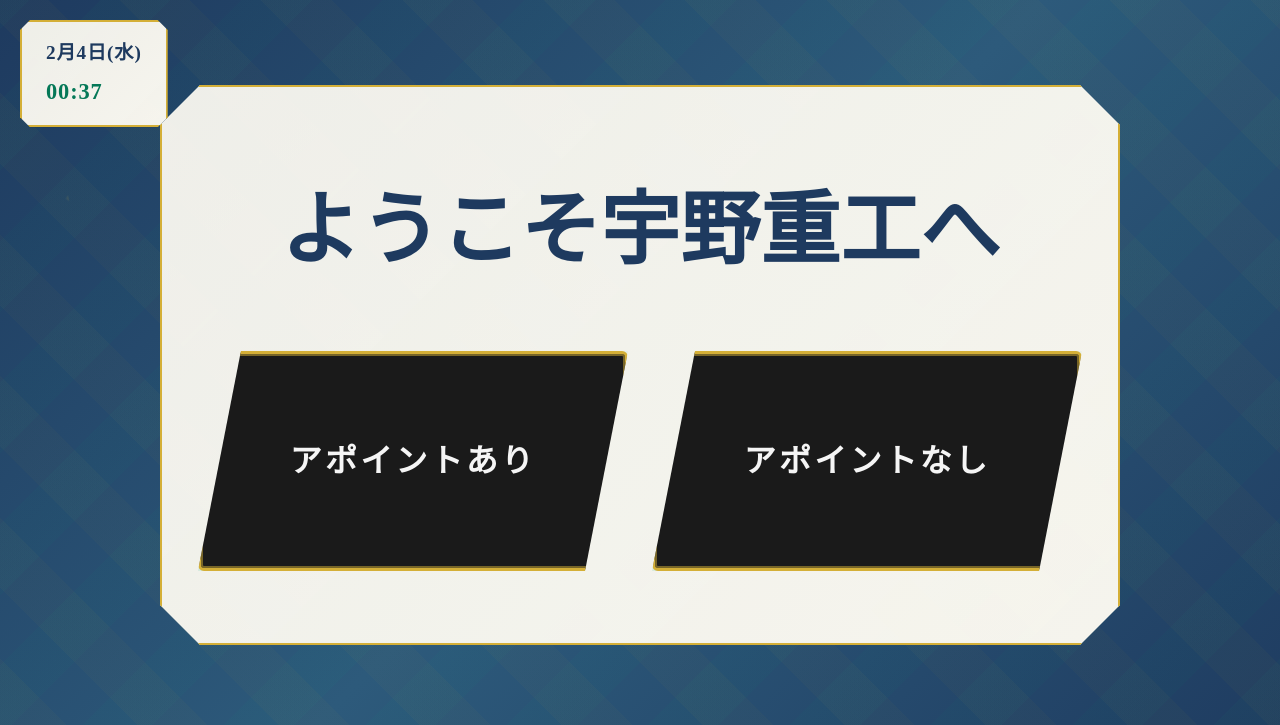
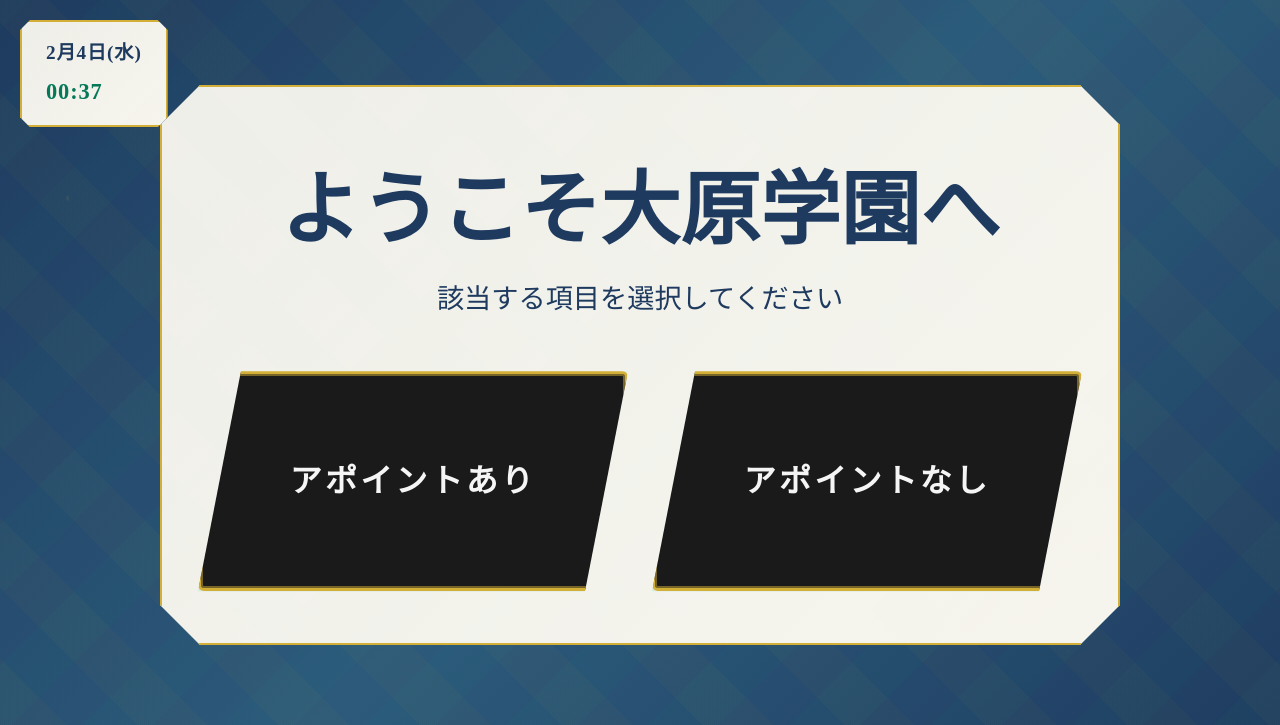
Before and after one commit to Kasai-Ohara-Tsu/apo2, a Django app: page / in a window 1280 px wide. Shown: the top 725 px of the page. Run offline with Django 4.2, Linux system fonts and the light colour scheme; data comes from the database, SQL or seed files in the repository.

Commit message:
修正31

```diff
--- a/frontend/templates/frontend/index.html
+++ b/frontend/templates/frontend/index.html
@@ -5,8 +5,8 @@
 {% block content %}
 <div class="container-wide">
     <div class="text-center mb-5">
-        <h1 class="display-4 m-4" style="color: var(--navy); font-size: 5rem; font-weight: bold;">ようこそ宇野重工へ</h1>
-        <h4 class="lead" style="color: var(--black); font-size: 1.7rem;"></h4>
+        <h1 class="display-4 m-4" style="color: var(--navy); font-size: 5rem; font-weight: bold;">ようこそ大原学園へ</h1>
+        <h4 class="lead" style="color: var(--navy); font-size: 1.7rem;">該当する項目を選択してください</h4>
     </div>
 
     <div class="d-flex justify-content-center gap-4 flex-wrap button-container">
```
